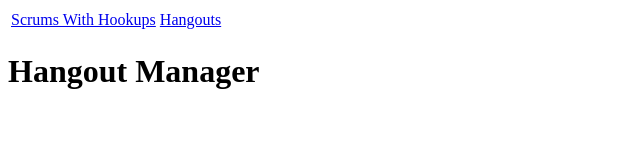
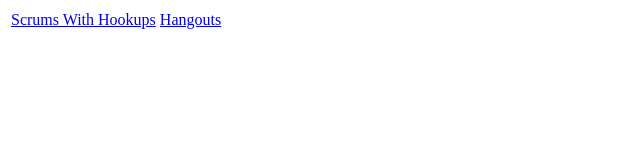
Before and after one commit to jon-engelbert/hangout_manager_preview, a plain HTML site: page index.html in a window 1280 px wide. Shown: the whole page, without its empty margins (0-640 px from the left). Drawn offline with Linux system fonts and the light colour scheme.

Commit message:
updated index page

```diff
--- a/index.html
+++ b/index.html
@@ -11,6 +11,5 @@
         <td><a href="hangouts.html">Hangouts</td>
     </tr>
 </table>
-    <h1>Hangout Manager</h1>
 </body>
 </html>
```
